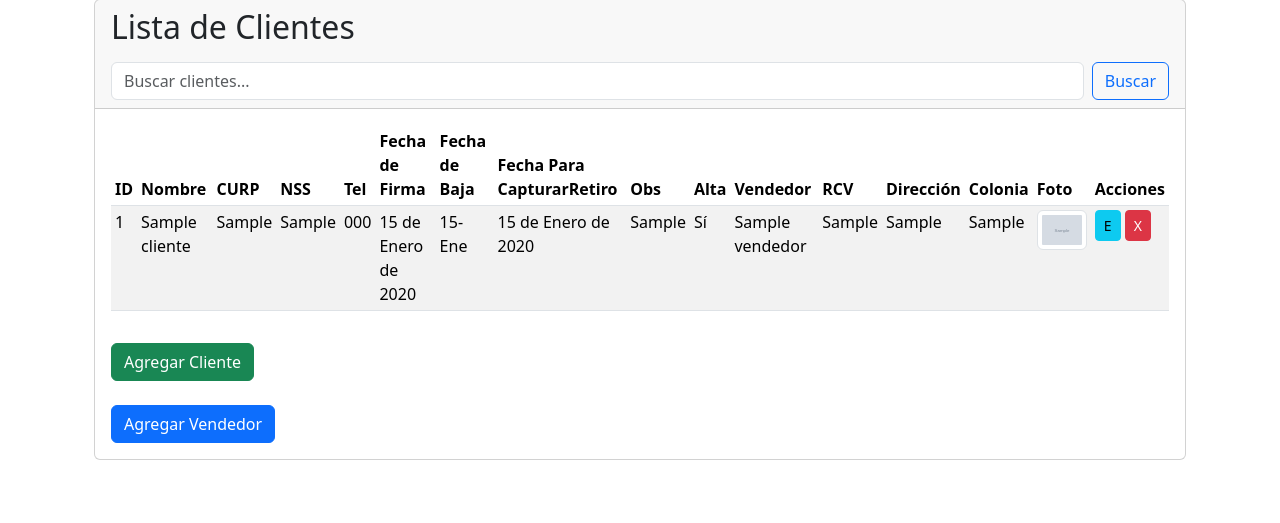
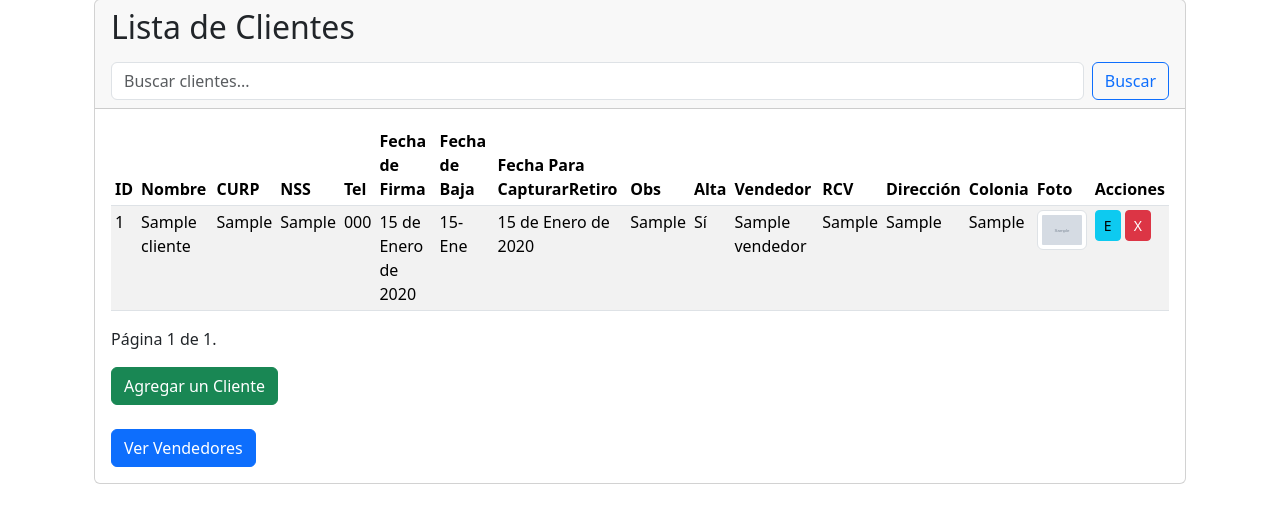
Before and after one commit to OscarNR7/CRM, a Django app: page /clientes/ in a window 1280 px wide. Shown: the part 105-628 px from the top of the page. Run offline with Django 5.2, Linux system fonts and the light colour scheme; a user stored in the database is signed in; tables that the repository leaves empty hold one stand-in row (values such as "Sample post"); grey boxes marked "Sample" are stand-in pictures.

Commit message:
Paginacion y Configuracion de Vendedores

```diff
--- a/clientes/templates/clientes/clientes.html
+++ b/clientes/templates/clientes/clientes.html
@@ -70,39 +70,78 @@
                         {% endfor %}
                     </tbody>
                 </table>
+                <div class="pagination">
+                    <span class="step-links">
+                        {% if page_obj.has_previous %}
+                            <a href="?page=1">&laquo; primera</a>
+                            <a href="?page={{ page_obj.previous_page_number }}">anterior</a>
+                        {% endif %}
+
+                        <span class="current">
+                            Página {{ page_obj.number }} de {{ page_obj.paginator.num_pages }}.
+                        </span>
+
+                        {% if page_obj.has_next %}
+                            <a href="?page={{ page_obj.next_page_number }}">siguiente</a>
+                            <a href="?page={{ page_obj.paginator.num_pages }}">última &raquo;</a>
+                        {% endif %}
+                    </span>
+                </div>
             </div>
             {% if user.is_authenticated and user.userrole.role == 'gerente' or user.userrole.role == 'administrador' %}
                 <div class="mt-3">
-                    <a class="btn btn-success" href="{% url 'agregar' %}">Agregar Cliente</a>
+                    <a class="btn btn-success" href="{% url 'agregar' %}">Agregar un Cliente</a>
                 </div>
                 <br>
-                <button type="button" class="btn btn-primary" data-bs-toggle="modal" data-bs-target="#agregarVendedorModal">
-                    Agregar Vendedor
+                <!-- Botón para abrir el modal de vendedores -->
+                <button type="button" class="btn btn-primary" data-bs-toggle="modal" data-bs-target="#vendedorModal">
+                    Ver Vendedores
                 </button>
-                <div class="modal fade" id="agregarVendedorModal" tabindex="-1" aria-labelledby="agregarVendedorModalLabel" aria-hidden="true">
+
+                <!-- Modal para mostrar la tabla de vendedores -->
+                <div class="modal fade" id="vendedorModal" tabindex="-1" aria-labelledby="vendedorModalLabel" aria-hidden="true">
                     <div class="modal-dialog">
                         <div class="modal-content">
                             <div class="modal-header">
-                                <h5 class="modal-title" id="agregarVendedorModalLabel">Agregar Vendedor</h5>
+                                <h5 class="modal-title" id="vendedorModalLabel">Lista de Vendedores</h5>
                                 <button type="button" class="btn-close" data-bs-dismiss="modal" aria-label="Close"></button>
                             </div>
                             <div class="modal-body">
-                                <form method="POST" action="{% url 'agregar_vendedor' %}">
-                                    {% csrf_token %}
-                                    <div class="mb-3">
-                                        {{ vendedor_form.as_p}}
-                                    </div>
-                                    <button type="submit" class="btn btn-success">Guardar</button>
-                                </form>
+                                {% include 'clientes/vendedor_modal_content.html' %}
                             </div>
                         </div>
                     </div>
+                </div>
                 </div>
             {% endif %}
         </div>
     </div>
 </div>
+<script>
+    document.addEventListener('DOMContentLoaded', function() {
+    const vendedorModal = document.getElementById('vendedorModal');
+
+    vendedorModal.addEventListener('click', function(e) {
+        if (e.target.classList.contains('vendedor-page-link')) {
+            e.preventDefault();
+            const page = e.target.getAttribute('data-page');
+            fetch(`?vendedor_page=${page}`, {
+                headers: {
+                    'X-Requested-With': 'XMLHttpRequest'
+                }
+            })
+            .then(response => response.text())
+            .then(html => {
+                vendedorModal.querySelector('.modal-body').innerHTML = html;
+            });
+        }
+    });
+});
+</script>
 {% endblock %}
+
+
+
 
 <style>
     .table th, .table td {
--- /dev/null
+++ b/clientes/templates/clientes/vendedor_modal_content.html
@@ -0,0 +1,42 @@
+<!-- Tabla de vendedores -->
+<table class="table">
+    <thead>
+        <tr>
+            <th>ID</th>
+            <th>Nombre</th>
+        </tr>
+    </thead>
+    <tbody>
+        {% for vendedor in vendedores %}
+            <tr>
+                <td>{{ vendedor.id }}</td>
+                <td>{{ vendedor.nombre }}</td>
+            </tr>
+        {% endfor %}
+    </tbody>
+</table>
+<div class="pagination">
+    <span class="step-links">
+        {% if vendedores.has_previous %}
+            <a href="#" class="vendedor-page-link" data-page="1">&laquo; primera</a>
+            <a href="#" class="vendedor-page-link" data-page="{{ vendedores.previous_page_number }}">anterior</a>
+        {% endif %}
+
+        <span class="current">
+            Página {{ vendedores.number }} de {{ vendedores.paginator.num_pages }}.
+        </span>
+
+        {% if vendedores.has_next %}
+            <a href="#" class="vendedor-page-link" data-page="{{ vendedores.next_page_number }}">siguiente</a>
+            <a href="#" class="vendedor-page-link" data-page="{{ vendedores.paginator.num_pages }}">última &raquo;</a>
+        {% endif %}
+    </span>
+</div>
+<form method="POST" action="{% url 'agregar_vendedor' %}">
+    {% csrf_token %}
+    <p>Agregar Vendedor</p>
+    <div class="mb-3">
+        {{ vendedor_form.as_p }}
+    </div>
+    <button type="submit" class="btn btn-success">Guardar</button>
+</form>
--- a/clientes/urls.py
+++ b/clientes/urls.py
@@ -11,5 +11,6 @@ urlpatterns = [
     path('clientes/eliminar/<int:pk>', EliminarCliente.as_view(), name = 'eliminar'),
     path('clientes/editar/<int:id>', views.editar_cliente, name = 'editar'),
     path('agregar-vendedor/', views.agregar_vendedor, name = 'agregar_vendedor'),
+    path('listar-vendedores/',ListarVendedores.as_view(), name = 'lista_vendedores')
 
 ] + static(settings.MEDIA_URL, document_root=settings.MEDIA_ROOT)
--- a/clientes/views.py
+++ b/clientes/views.py
@@ -11,10 +11,13 @@ from django.db import IntegrityError
 from django.db.models import Q
 from django.contrib import messages
 from django.views.generic import TemplateView, ListView, UpdateView, DeleteView, CreateView
-from .models import Cliente
+from .models import *
+from django.http import HttpResponse
+from django.template.loader import render_to_string
 from .forms import ClienteForm, VendedorForm
 from usuarios.models import UserRole
 from usuarios.decorators import gerente_required, administrador_required
+from django.core.paginator import Paginator
 
 
 # Create your views here.
@@ -42,7 +45,14 @@ class ListarClientes(LoginRequiredMixin,ListView):
     def get_context_data(self, **kwargs):
         context = super().get_context_data(**kwargs)
         context['vendedor_form'] = VendedorForm()
+
+
+        vendedores = Vendedor.objects.all()
+        vendedor_paginator = Paginator(vendedores, 5)
+        vendedor_page = self.request.GET.get('vendedor_page')
+        context['vendedores'] = vendedor_paginator.get_page(vendedor_page)
         return context
+
     def get_queryset(self):
         '''
 
@@ -60,6 +70,14 @@ class ListarClientes(LoginRequiredMixin,ListView):
 
             cliente = cliente.filter(search_filters)
         return cliente
+
+    def get(self, request, *args, **kwargs):
+        self.object_list = self.get_queryset()
+        context = self.get_context_data()
+        if request.headers.get('X-Requested-With') == 'XMLHttpRequest':
+            html = render_to_string('clientes/vendedor_modal_content.html', context, request=request)
+            return HttpResponse(html)
+        return super().get(request, *args, **kwargs)
 
 #funcion para agregar un nuevo cliente
 @login_required
@@ -122,9 +140,18 @@ def agregar_vendedor(request):
         vendedor_form = VendedorForm(request.POST)
         if vendedor_form.is_valid():
             vendedor_form.save()
-            messages.success(request, "Vendedor agregado exitosamente.")
             return redirect('clientes')
     else:
         vendedor_form = VendedorForm()
 
-    return render(request, 'vendedores/agregar.html', {'vendedor_form': vendedor_form})
+    return render(request, 'vendedores/clientes.html', {'vendedor_form': vendedor_form})
+
+class ListarVendedores(ListView):
+    '''
+        Lista todos los vendedores existentes en la base de datos.
+        Args: request (HttpRequest): peticion HTTP.
+    '''
+    model = Vendedor
+    template_name = 'vendedores/clientes.html'
+    context_object_name = 'vendedores'
+    paginate_by = 10
```
Also changed, not shown: clientes/forms.py (line endings or trailing spaces), clientes/migrations/0009_alter_cliente_observaciones_alter_vendedor_id_and_more.py (added).
